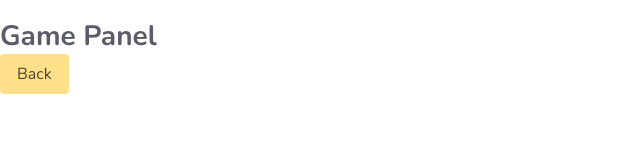
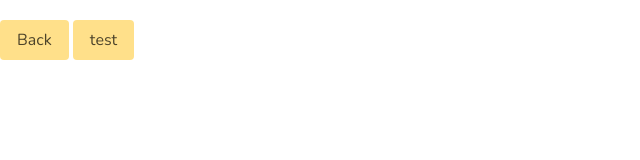
Before and after one commit to yumibyte/OBSTextEditor-New, an Electron app: page src/htmlTemplates/GamePanel.html in a window 800 px wide. Shown: the whole page, without its empty margins (0-640 px from the left). Drawn offline with nearby package versions, Linux system fonts and the light colour scheme.

Commit message:
added on load for page and title/title entry

```diff
--- a/src/htmlTemplates/GamePanel.html
+++ b/src/htmlTemplates/GamePanel.html
@@ -21,10 +21,13 @@
 
   </head>
 
-  <body class="content">
-      <div class="h3 mb-0 font-weight-bold text-gray-800">Game Panel</div>
+  <body class="content" onload="updateGamePanel()">
+      <center><div id="gamePanelTitle" class="h1 mb-0 font-weight-bold color-black">Game Panel</div></center>
       <a class="button is-warning" href="../index.html">Back</a>
+      <a class="button is-warning" onclick="navigateToGamePanel('Chess')">test</a>
 
+
+      <div id="teamInputTitle" class="h3 mb-0 font-weight-bold text-gray-800">!</div>
 
   </body>
   <script src="../scripts/GameBaseFunctionality.js"></script>
--- a/src/index.css
+++ b/src/index.css
@@ -25,3 +25,7 @@ body {
 .extra-padding {
     margin-bottom: 100px;
 }
+
+.color-black {
+  color: black;
+}
--- a/src/scripts/GameBaseFunctionality.js
+++ b/src/scripts/GameBaseFunctionality.js
@@ -1,5 +1,44 @@
 
 
 function navigateToGamePanel(gameType) {
-  console.log(gameType);
+  switch(gameType) {
+    case "OW":
+      console.log("button clicked!");
+      localStorage.setItem("gamePanelTitle", "Overwatch");
+      localStorage.setItem("teamInputTitle", "Opposing Team Name");
+      break;
+    case "LoL":
+      localStorage.setItem("teamInputTitle", "Opposing Team Name");
+      break;
+    case "RL":
+      localStorage.setItem("teamInputTitle", "Opposing Team Name");
+      break;
+    case "SSBU":
+      localStorage.setItem("teamInputTitle", "Player Name");
+      break;
+    case "Chess":
+      localStorage.setItem("teamInputTitle", "Player Name");
+      break;
+  }
 }
+
+function updateGamePanel() {
+  console.log(localStorage.getItem("teamInputTitle"));
+  document.getElementById("teamInputTitle").innerHTML = localStorage.getItem("teamInputTitle");
+  document.getElementById("gamePanelTitle").innerHTML = localStorage.getItem("gamePanelTitle");
+}
+
+
+// if (document.readyState === 'complete') {
+//   // The page is fully loaded
+// }
+// function setUpGamePanel() {
+//   console.log("2");
+//   if (document.readyState === 'complete') {
+//     // The page is fully loaded
+//     console.log(localStorage.getItem("teamInputTitle"));
+//     document.getElementById("teamInputTitle").innerHTML = localStorage.getItem("teamInputTitle");
+//     document.getElementById("gamePanelTitle").innerHTML = localStorage.getItem("gamePanelTitle");
+//   }
+//
+// }
```
Also changed, not shown: src/index.html (+3 -2 lines).
